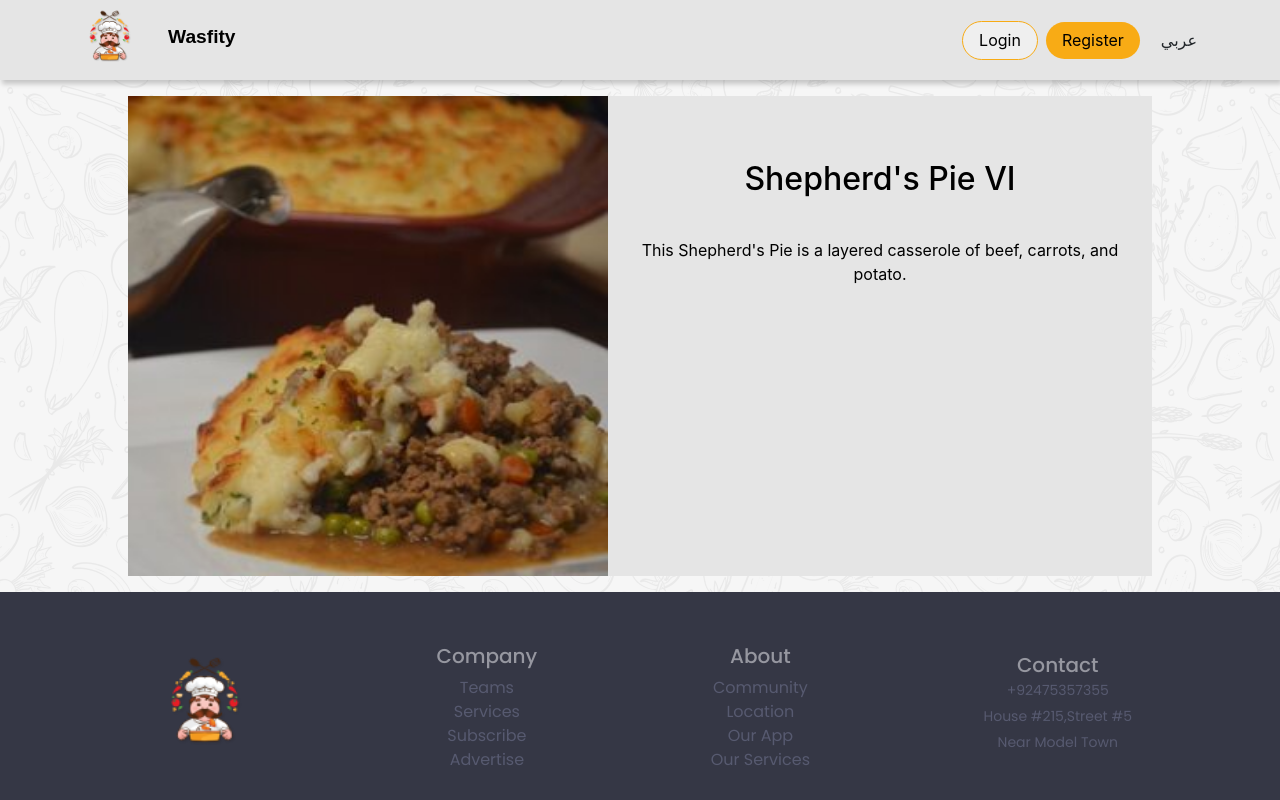
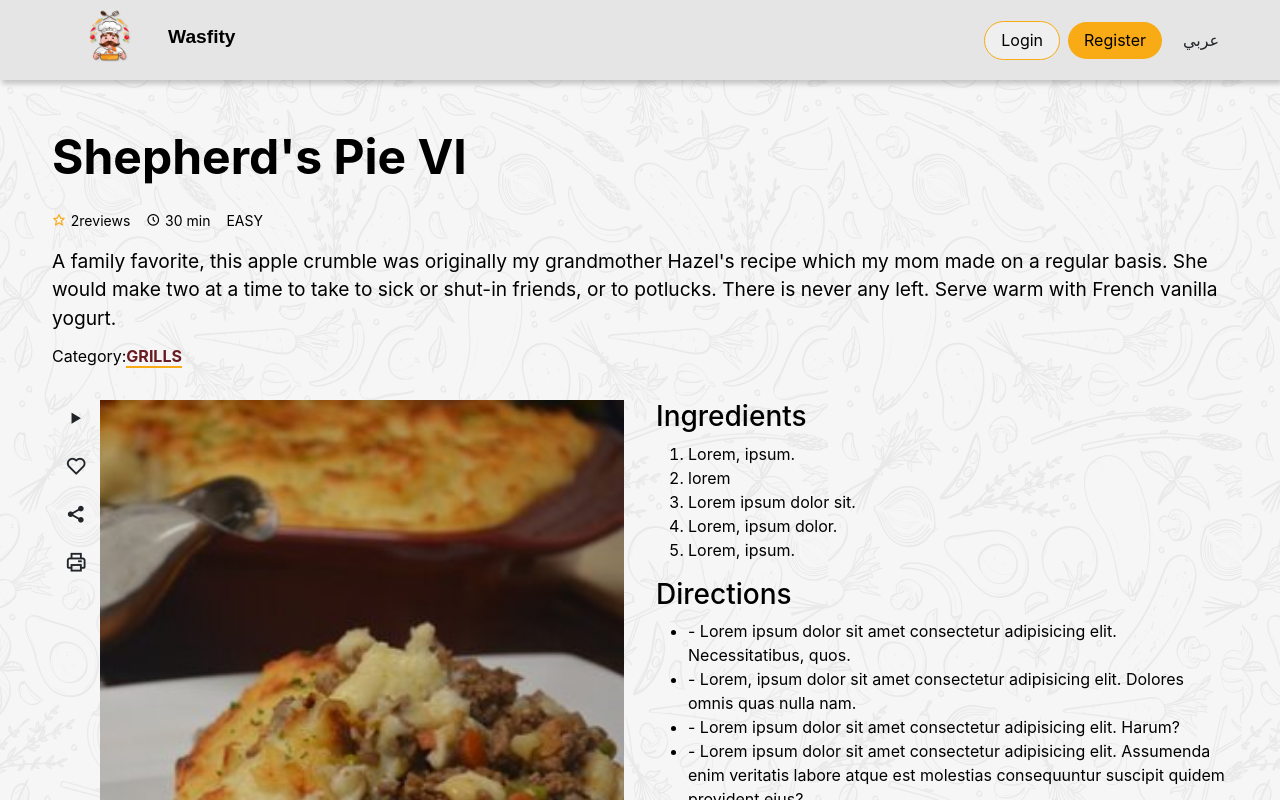
Before and after one commit to AmanySirajAl-Din/Wasfity-RecipeMaker, a React (Create React App) app: page /1 in a window 1280 px wide. Shown: the top 800 px of the page. Built offline with nearby package versions, Linux system fonts and the light colour scheme.

Commit message:
optimize recipeDetails page

```diff
--- a/src/pages/site/recipeDetails/recipeDetails.css
+++ b/src/pages/site/recipeDetails/recipeDetails.css
@@ -4,19 +4,132 @@
 }
 
 .recipeInfo {
-  width: 80%;
   display: flex;
+  flex-direction: column;
+  max-width: 1240px;
   margin: 1rem auto;
-  background-color: #e5e5e5;
+  padding: 0 2rem 3rem;
+  text-align: left;
+}
+.recipeInfo__title {
+  font-size: 3rem;
+  margin: 2rem 0 1rem;
+  font-weight: bolder;
+}
+.recipeInfo__data {
+  display: flex;
+  align-items: center;
+  gap: 1rem;
+  margin-bottom: 0.5rem;
+}
+.recipeInfo__description {
+  font-size: 1.2rem;
+  margin-bottom: 0.2rem;
+}
+.recipeInfo__reviews,
+.recipeInfo__time,
+.btn__print,
+.btn__save,
+.btn__share,
+.btn__watch {
+  display: flex;
+  justify-content: center;
+  align-items: center;
+  gap: 0.3rem;
+}
+.recipeInfo__category {
+  color: #6a1a21;
+  font-weight: bolder;
+  border-bottom: 2px solid rgb(248, 171, 21);
+  width: fit-content;
+}
+
+/* Left Part */
+.recipeInfo__left {
+  width: 50%;
+  display: flex;
+  flex-direction: column;
+  gap: 1rem;
+  position: relative;
+  flex: 1;
 }
 .recipeInfo__img {
-  flex: 1;
-  max-width: 100%;
+  padding-left: 3rem;
 }
+.recipeInfo__img img {
+  width: 100%;
+}
+.recipeInfo__btns {
+  display: flex;
+  justify-content: space-around;
+  align-items: center;
+  flex-direction: column;
+  gap: 0.5rem;
+  position: absolute;
+  top: 0;
+  left: 0;
+}
+.btn {
+  padding: 0.5rem 1rem;
+  font-size: 1rem;
+  outline: none;
+  display: flex;
+  justify-content: center;
+  align-items: center;
+  border-radius: 50%;
+  width: 40px;
+  height: 40px;
+}
+.btn i {
+  font-size: 1.4rem;
+}
+.btn__watch {
+  border: 1px solid #c4302b;
+  color: #c4302b;
+  transition: 0.2s;
+}
+.btn__watch:hover {
+  background-color: #c4302b;
+  color: #ddd;
+}
+.btn__save {
+  border: 1px solid #fc2222;
+  color: #fc2222;
+  transition: 0.2s;
+}
+.btn__save:hover {
+  background-color: #fc2222;
+  color: #ddd;
+}
+.btn__share {
+  border: 1px solid #1d1dfd;
+  color: #1d1dfd;
+  transition: 0.2s;
+}
+.btn__share:hover {
+  background-color: #1d1dfd;
+  color: #ddd;
+}
+.btn__print {
+  border: 1px solid gray;
+  color: gray;
+  transition: 0.2s;
+}
+.btn__print:hover {
+  background-color: gray;
+  color: #222;
+}
+
 .recipeInfo__content {
   flex: 1;
-  padding: 4rem 2rem;
+  /* padding: 4rem 2rem; */
   display: flex;
   flex-direction: column;
-  gap: 2rem;
+  gap: 0.5rem;
+  padding-bottom: 1rem;
 }
+
+/* Right part */
+.recipeInfo__right {
+  flex: 1;
+}
--- a/src/pages/site/recipeDetails/recipeDetails.js
+++ b/src/pages/site/recipeDetails/recipeDetails.js
@@ -4,23 +4,113 @@ import { data } from '../../../data/data'
 function RecipeDetails(props) {
   // Get recipe id from route
   let recipeId = props.match.params.id
+  console.log(recipeId)
 
   // Find the recipe from data by id
   let recipeDetails = data.find(({ id }) => {
     return id === parseInt(recipeId)
   })
+  console.log(recipeDetails)
   return (
     <>
       <main className='recipeInfo__container'>
         <section className='recipeInfo'>
-          <img
-            src={recipeDetails.image}
-            alt={recipeDetails.title}
-            className='recipeInfo__img'
-          />
           <div className='recipeInfo__content'>
             <h2 className='recipeInfo__title'>{recipeDetails.title}</h2>
-            <p className='recipeInfo__data'>{recipeDetails.description}</p>
+            <div className='recipeInfo__data'>
+              <small className='recipeInfo__reviews'>
+                <i
+                  class='bx bx-star'
+                  style={{ color: 'rgb(248, 171, 21)' }}
+                ></i>
+                2reviews
+              </small>
+              <small className='recipeInfo__time'>
+                <i class='bx bx-time-five'></i>
+                {recipeDetails.time.slice(0, -1)}
+              </small>
+              <small className='recipeInfo__difficulty'>
+                {recipeDetails.difficulty.toLocaleUpperCase()}
+              </small>
+            </div>
+            <p className='recipeInfo__description'>
+              A family favorite, this apple crumble was originally my
+              grandmother Hazel's recipe which my mom made on a regular basis.
+              She would make two at a time to take to sick or shut-in friends,
+              or to potlucks. There is never any left. Serve warm with French
+              vanilla yogurt.
+            </p>
+            <p>
+              Category:
+              <span className='recipeInfo__category'>
+                {recipeDetails.category.toLocaleUpperCase()}
+              </span>
+            </p>
+          </div>
+          <div
+            className='recipeInfoMain'
+            style={{ display: 'flex', gap: '2rem' }}
+          >
+            <div className='recipeInfo__left'>
+              <div className='recipeInfo__img'>
+                <img src={recipeDetails.image} alt={recipeDetails.title} />
+              </div>
+              <div className='recipeInfo__btns'>
+                <button className='btn__watch btn' title='watch video'>
+                  <i class='bx bx-play'></i>
+                  {/* Watch Video */}
+                </button>
+                <button className='btn__save btn' title='add to favorite'>
+                  <i class='bx bx-heart'></i>
+                  {/* Save */}
+                </button>
+                <button
+                  className='btn__share btn'
+                  title='share on social media'
+                >
+                  <i class='bx bxs-share-alt'></i>
+                  {/* Share */}
+                </button>
+                <button className='btn__print btn' title='print'>
+                  <i class='bx bx-printer'></i>
+                  {/* Print */}
+                </button>
+              </div>
+            </div>
+            <div className='recipeInfo__right'>
+              <div className='ingredients'>
+                <h3 className='ingredients__title'>Ingredients</h3>
+                <ol className='ingredients__list'>
+                  <li>Lorem, ipsum.</li>
+                  <li>lorem</li>
+                  <li>Lorem ipsum dolor sit.</li>
+                  <li>Lorem, ipsum dolor.</li>
+                  <li>Lorem, ipsum.</li>
+                </ol>
+              </div>
+              <div className='directions'>
+                <h3 className='directions__title'>Directions</h3>
+                <ul style={{ listStyle: 'initial !important' }}>
+                  <li>
+                    - Lorem ipsum dolor sit amet consectetur adipisicing elit.
+                    Necessitatibus, quos.
+                  </li>
+                  <li>
+                    - Lorem, ipsum dolor sit amet consectetur adipisicing elit.
+                    Dolores omnis quas nulla nam.
+                  </li>
+                  <li>
+                    - Lorem ipsum dolor sit amet consectetur adipisicing elit.
+                    Harum?
+                  </li>
+                  <li>
+                    - Lorem ipsum dolor sit amet consectetur adipisicing elit.
+                    Assumenda enim veritatis labore atque est molestias
+                    consequuntur suscipit quidem provident eius?
+                  </li>
+                </ul>
+              </div>
+            </div>
           </div>
         </section>
       </main>
```
